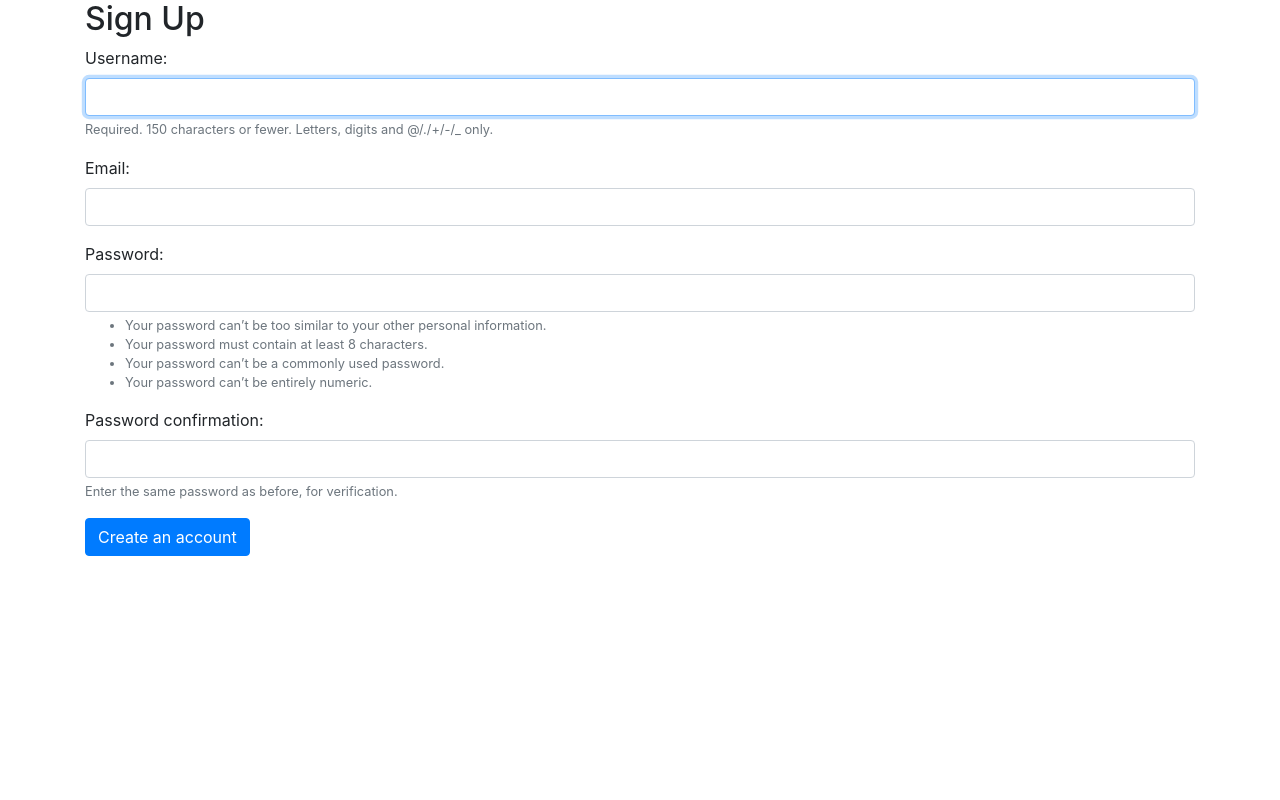
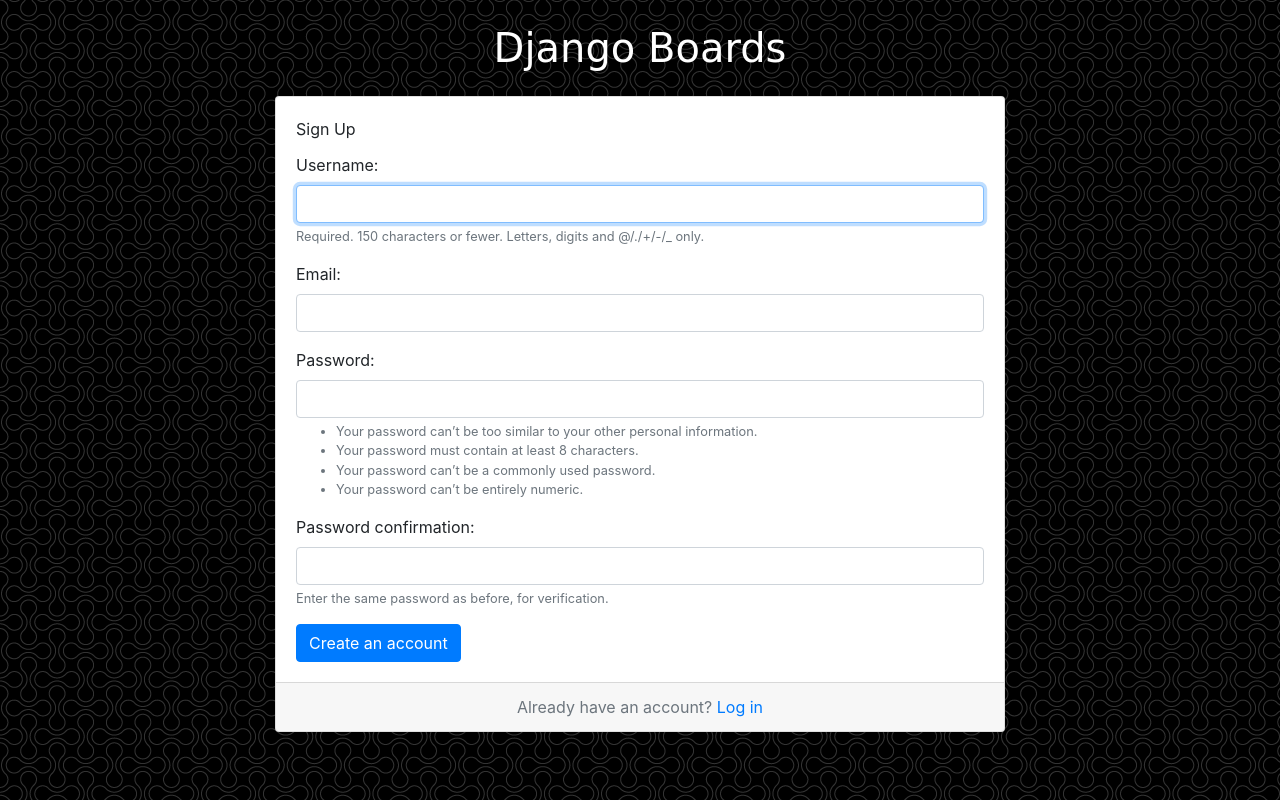
Before and after one commit to sara-ngo/myproject, a Django app: page /signup/ in a window 1280 px wide. Run offline with Django 4.2, Linux system fonts and the light colour scheme; some libraries are stand-ins or nearby versions; some web fonts are replaced.

Commit message:
complete sign up form

```diff
--- /dev/null
+++ b/static/css/accounts.css
@@ -0,0 +1,16 @@
+body {
+    background-image: url(../img/double-bubble-dark.png);
+}
+
+.logo {
+    font-family: 'Peralta', cursive;
+}
+
+.logo a {
+    color: rgba(0, 0, 0, .9);
+}
+
+.logo a:hover,
+.logo a:active {
+    text-decoration: none;
+}
--- a/templates/signup.html
+++ b/templates/signup.html
@@ -1,8 +1,20 @@
 {% extends 'base.html' %}
+
+{% load static %}
+{% block stylesheet %}
+    <link rel="stylesheet" href="{% static 'css/accounts.css' %}">
+{% endblock %}
 
 {% block body %} <!--override base.html-->
     <div class="container">
-        <h2>Sign Up</h2>
+        <h1 class="text-center logo my-4">
+            <a href="{% url 'home' %}" style="color:white;">Django Boards</a>
+        </h1>
+        <div class="row justify-content-center">
+            <div class="col-lg-8 col-md-10 col-sm-12">
+                <div class="card">
+                    <div class="card-body">
+                        <div class="card-title">Sign Up</div>
                         <form method="post" novalidate>
                             {% csrf_token %}
                             <!--{{ form.as_p }} display auto-generate form in views.py-->
@@ -10,4 +22,12 @@
                             <button type="submit" class="btn btn-primary">Create an account</button>
                         </form>
                     </div>
+                    <div class="card-footer text-muted text-center">
+                        Already have an account? <a href="#">Log in</a>
+                    </div>
+                </div>
+            </div>
+        </div>
+
+    </div>
 {% endblock %}
```
Also changed, not shown: accounts/tests/test_form_signup.py (added, +9 -0 lines), accounts/tests/test_view_signup.py (+2 -2 lines), static/img/double-bubble-dark.png (added), 3 other files. Lines whose indentation alone changed are shown as unchanged.
